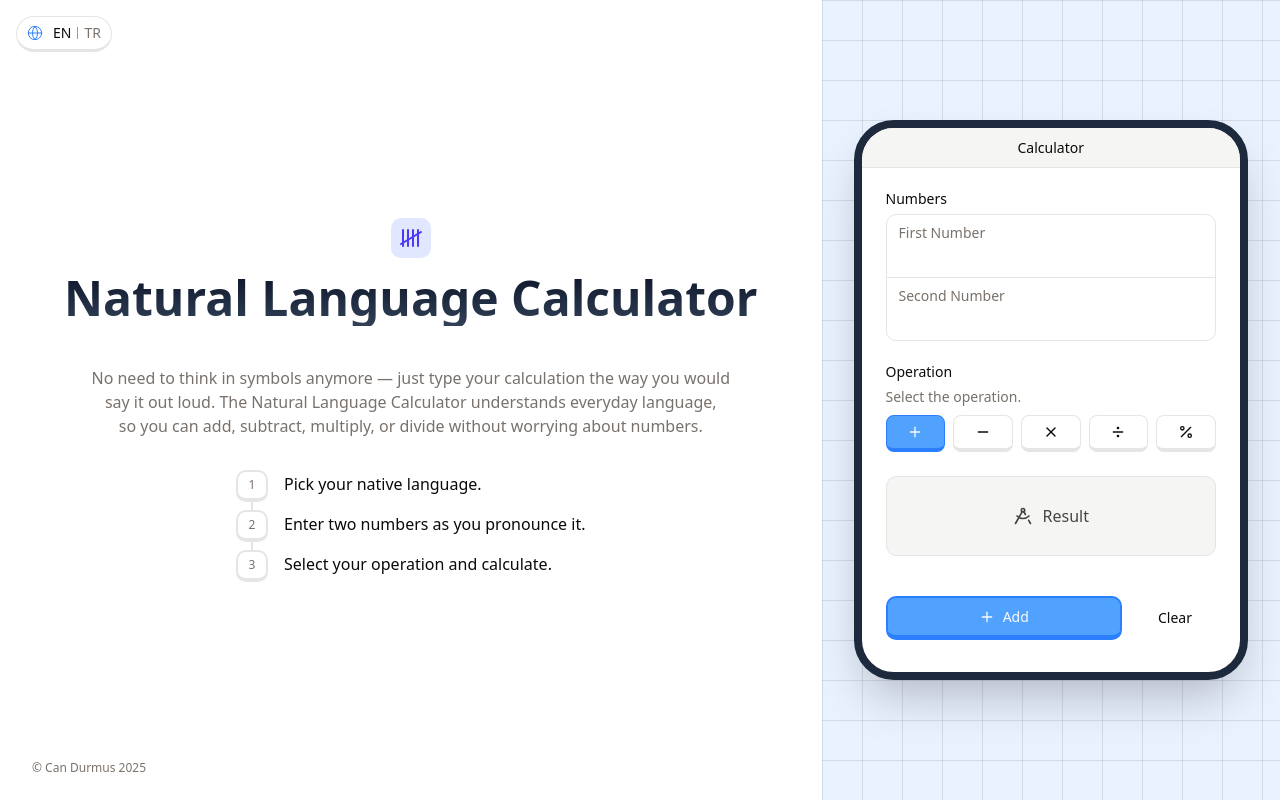
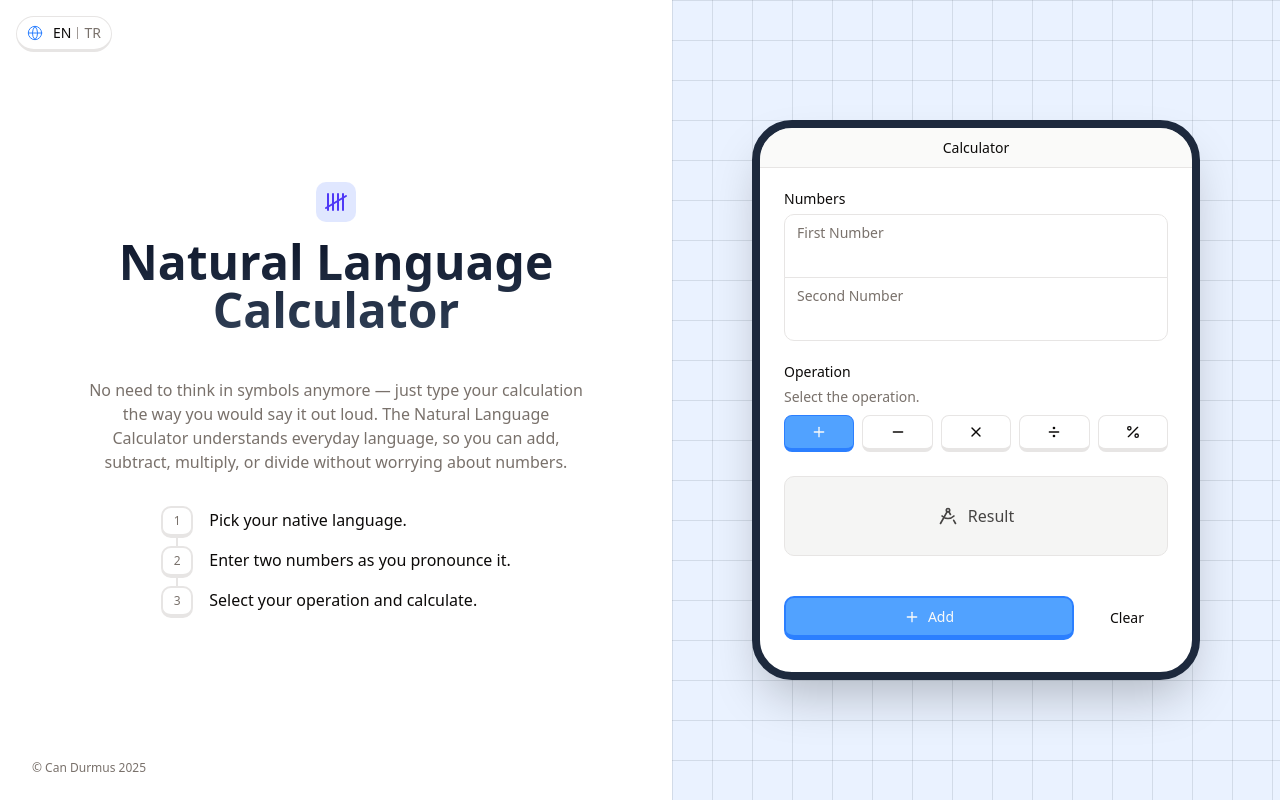
Before and after one commit to XenoverseUp/natural-lang-calc, a React (Vite) app in the folder src/main/frontend/: page / in a window 1280 px wide. Built offline with nearby package versions, Linux system fonts and the light colour scheme.

Commit message:
feat: responsive layout

```diff
--- a/src/main/frontend/src/App.tsx
+++ b/src/main/frontend/src/App.tsx
@@ -1,14 +1,14 @@
-import Landing from "./components/landing";
+import Landing from "@/components/landing";
+import Calculator from "@/components/calculator";
 
-import Calculator from "./components/calculator";
-import LanguageSwitcher from "./components/locale-switcher";
+import LanguageSwitcher from "@/components/locale-switcher";
 
 function App() {
   return (
     <div className="h-screen w-screen relative flex items-center">
       <LanguageSwitcher className="absolute left-4 top-4" />
-      <Landing className="grow hidden lg:block" />
-      <Calculator />
+      <Landing className="grow hidden lg:block min-w-sm flex-1" />
+      <Calculator className="grow flex-1" />
     </div>
   );
 }
--- a/src/main/frontend/src/components/calculator-form.tsx
+++ b/src/main/frontend/src/components/calculator-form.tsx
@@ -108,7 +108,7 @@ export default function CalculatorForm({ className }: Props) {
               <FormDescription>{t("form.operationDescription")}</FormDescription>
               <FormControl>
                 <RadioGroup onValueChange={field.onChange} value={field.value} className="grid w-full gap-2">
-                  <div className="grid w-full grid-cols-[repeat(auto-fit,minmax(50px,1fr))] gap-2">
+                  <div className="grid w-full grid-cols-[repeat(auto-fit,minmax(40px,1fr))] gap-1.5 sm:gap-2">
                     <For
                       each={operations}
                       renderItem={({ value, Icon, activeStyle }) => (
@@ -120,7 +120,7 @@ export default function CalculatorForm({ className }: Props) {
                             field.value === value ? activeStyle : "hover:bg-muted",
                           )}
                         >
-                          <Icon className="size-4" />
+                          <Icon className="size-4 shrink-0" />
                           <RadioGroupItem value={value} id={value} className="hidden" />
                         </Label>
                       )}
--- a/src/main/frontend/src/components/calculator.tsx
+++ b/src/main/frontend/src/components/calculator.tsx
@@ -1,16 +1,25 @@
+import type { WithClassName } from "@/lib/types";
 import CalculatorForm from "./calculator-form";
 import Background from "./ui/background";
+import { cn } from "@/lib/utils";
 
-export default function Calculator() {
+type Props = WithClassName;
+
+export default function Calculator({ className }: Props) {
   return (
-    <div className="h-full bg-blue-500/10  w-full lg:max-w-xl relative flex items-center justify-center overflow-hidden p-8">
+    <section className={cn(className, "h-full bg-blue-500/10 relative flex items-center justify-center overflow-auto p-8")}>
       <Background className="absolute inset-0 -z-10" />
-      <div className="flex flex-col border-8 border-slate-800 overflow-hidden max-w-md w-full rounded-[2.5rem] bg-white shadow-2xl">
-        <header className="flex items-center justify-center h-10 bg-accent border-b">
-          <h2 className="text-sm text-center rounded-full px-4 py-1">Calculator</h2>
-        </header>
-        <CalculatorForm className="grow" />
+
+      <div className="size-full flex items-center justify-center flex-col gap-10">
+        <h1 className="font-medium text-lg text-center text-slate-700 block lg:hidden">Natural Language Calculator</h1>
+
+        <div className="flex flex-col border-8 border-slate-800 overflow-hidden max-w-md w-full rounded-[2.5rem] bg-white shadow-2xl">
+          <header className="flex items-center justify-center h-10 bg-accent/50 border-b">
+            <h2 className="text-sm text-center rounded-full px-4 py-1">Calculator</h2>
+          </header>
+          <CalculatorForm className="grow" />
+        </div>
       </div>
-    </div>
+    </section>
   );
 }
--- a/src/main/frontend/src/components/landing.tsx
+++ b/src/main/frontend/src/components/landing.tsx
@@ -16,7 +16,7 @@ export default function Landing({ className }: Props) {
         <Tally5Icon className="text-indigo-600" />
       </div>
 
-      <h1 className="bg-opacity-50 bg-gradient-to-b text-center from-slate-900 to-slate-700 bg-clip-text text-4xl font-bold text-transparent md:text-5xl whitespace-nowrap pb-1">
+      <h1 className="bg-opacity-50 bg-gradient-to-b text-center from-slate-900 to-slate-700 bg-clip-text text-4xl font-bold text-transparent md:text-5xl pb-1">
         {t("title")}
       </h1>
 
--- a/src/main/frontend/src/components/ui/ordered-list.tsx
+++ b/src/main/frontend/src/components/ui/ordered-list.tsx
@@ -23,10 +23,10 @@ const OrderedList = {
   Step: ({ children }: StepProps) => {
     const { step } = useContext(OrderedListContext);
     return (
-      <div className={cn("flex gap-4")}>
+      <div className={cn("flex gap-4 items-start")}>
         <div
           className={cn(
-            "w-8 aspect-square select-none relative rounded-lg grid place-items-center border-2 border-b-4 text-xs text-muted-foreground ",
+            "w-8 aspect-square select-none relative rounded-lg grid place-items-center border-2 border-b-4 text-xs text-muted-foreground shrink-0",
             {
               "before:w-[2px] before:bg-border before:h-1/2 before:-z-10 before:absolute before:bottom-full before:left-1/2 before:-translate-x-1/2":
                 step !== 1,
```
